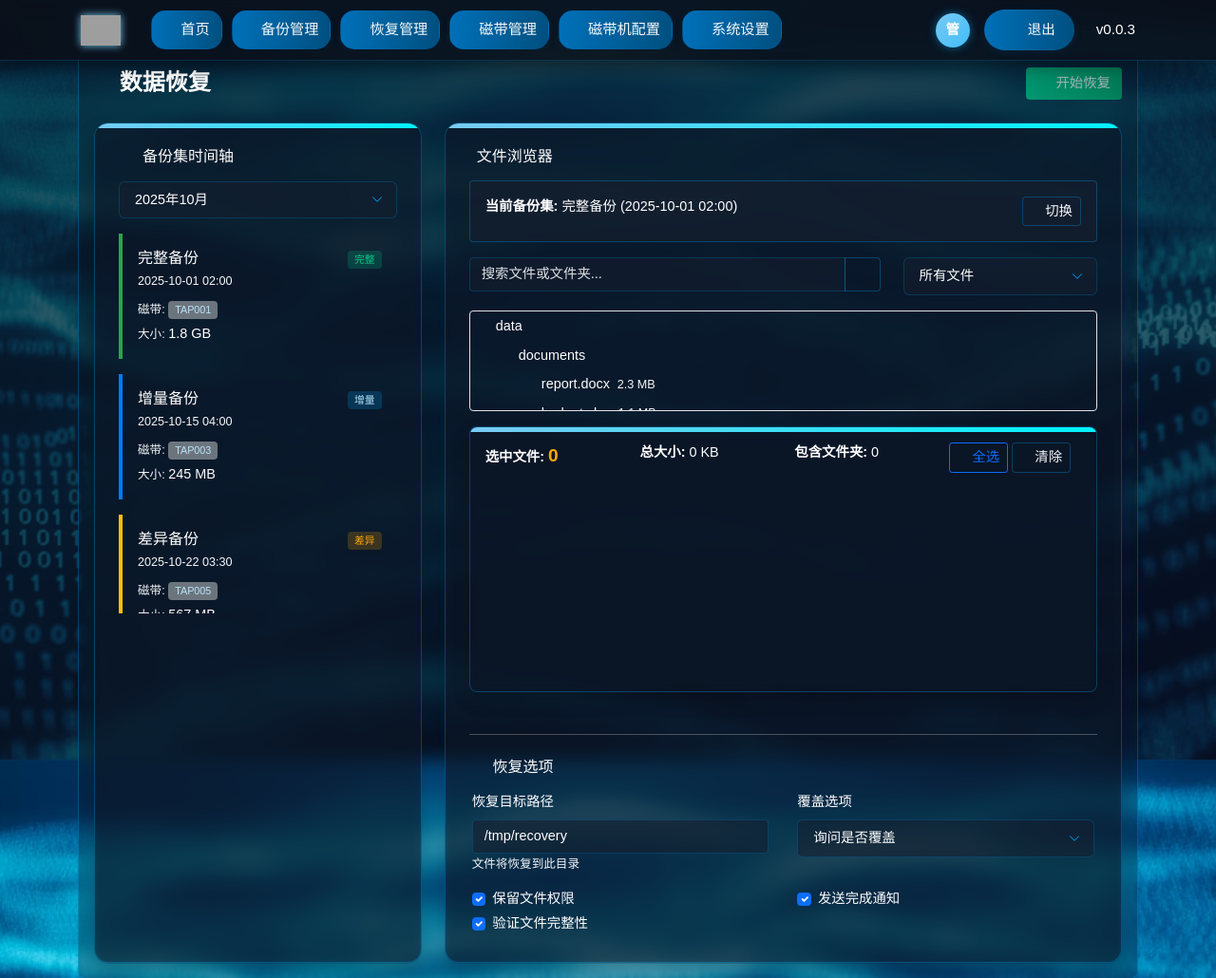
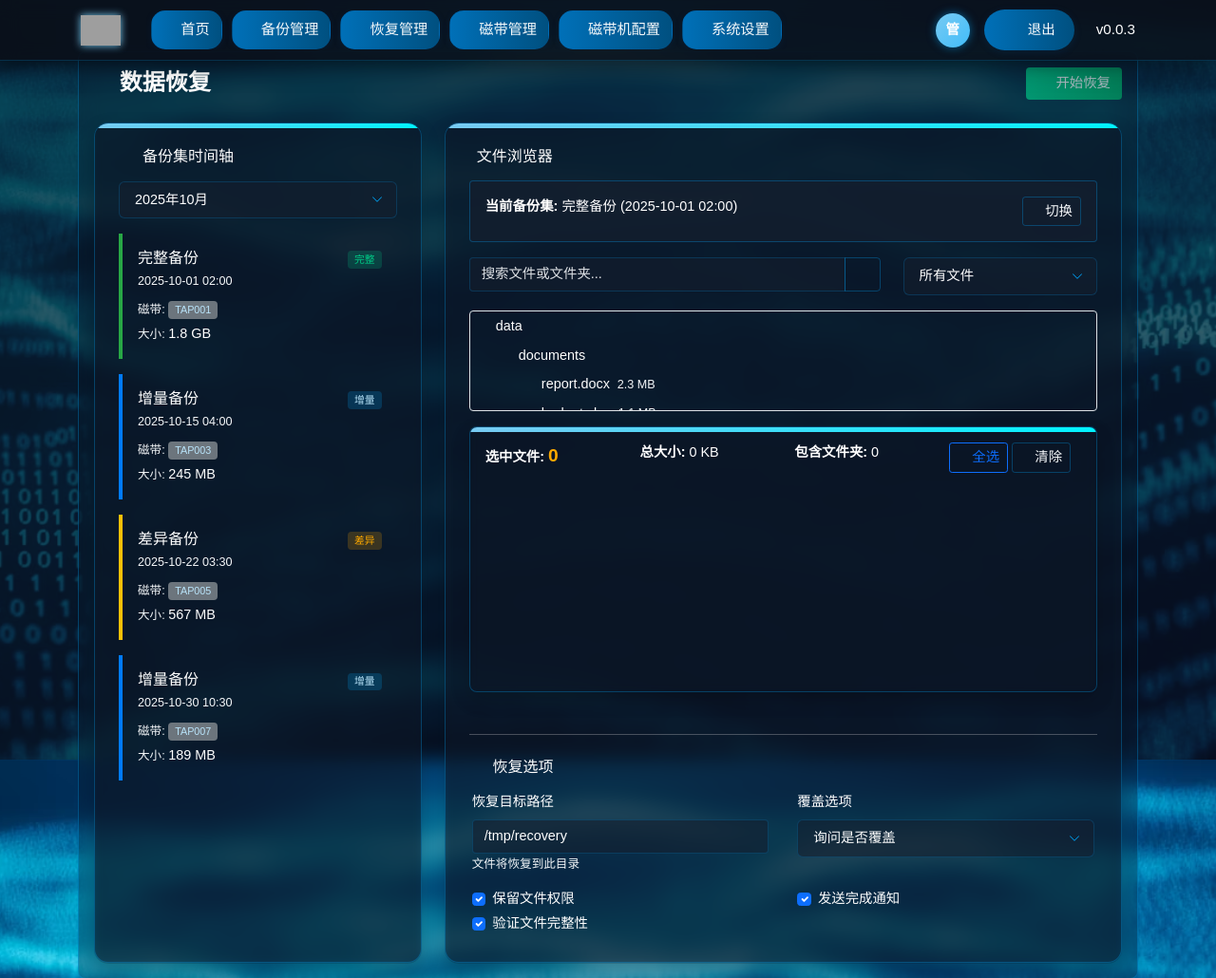
Before and after one commit to grigs28/TAF, a FastAPI app: page /recovery in a window 1280 px wide. Shown: the top 1030 px of the page at 95% size. Run offline with FastAPI, Linux system fonts and the light colour scheme; parts of the project's set-up code (start-up, migrations or seed data) failed here and were passed over; some libraries are stand-ins or nearby versions; some web fonts are replaced; grey boxes are pictures that could not be loaded.

Commit message:
璋冩暣澶囦唤鏃堕棿杞撮珮搴︿负鍗犳弧鍓╀綑绌洪棿

```diff
--- a/web/templates/recovery.html
+++ b/web/templates/recovery.html
@@ -331,7 +331,7 @@
 
 <style>
 .backup-timeline {
-    max-height: 400px;
+    flex: 1;
     overflow-y: auto;
     margin-left: -25px;
     margin-right: -25px;
```
